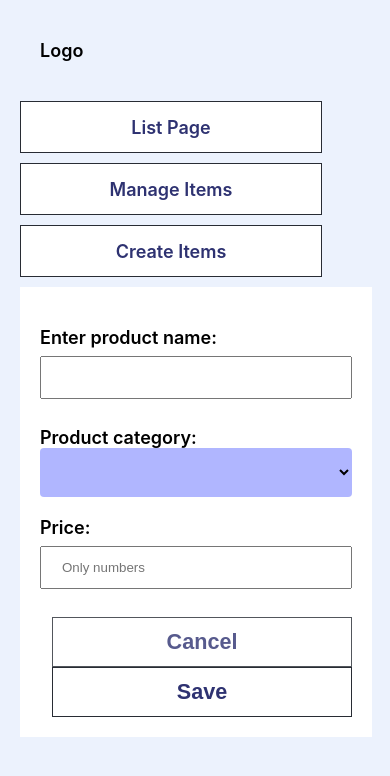
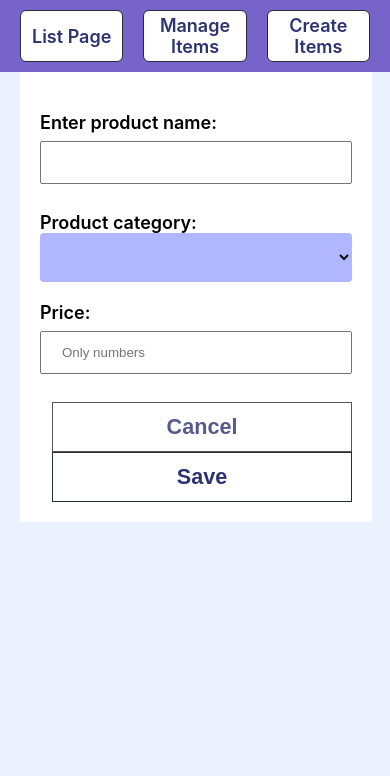
Before and after one commit to chuliy/react-project, a React (Create React App) app: page /createitems in a window 390 px wide. Shown: the top 776 px of the page. Built offline with nearby package versions, Linux system fonts and the light colour scheme; no server answers; a web font is replaced by a local one.

Commit message:
styles on App

```diff
--- a/src/App.css
+++ /dev/null
@@ -1,21 +0,0 @@
-.logo {
-  margin: 30px;
-  padding: 10px;
-}
-
-.link-element {
-  height: 50px;
-  width: 300px;
-  background-color:#fff;
-  border: 1px solid #282c34;
-  display: inline-block;
-  margin: 0px 10px 10px 20px;
-  text-align: center;
-  display: inline-flex;
-  justify-content: center;
-  align-items: center;
-}
-.links {
-  text-decoration: none;
-  color: #2E3271;
-}
--- a/src/App.js
+++ b/src/App.js
@@ -1,4 +1,4 @@
-import './App.css';
+import s from './App.module.css';
 import { Routes, Route, Link } from 'react-router-dom';
 import ListPage from './components/ListPage/ListPage';
 import EditPageFilter from './components/EditPageFilter/EditPageFilter';
@@ -7,8 +7,10 @@ import { Modal } from './components/ModalWindow/Modal';
 import { useState } from 'react';
 
 function App() {
-
-  const [modalState, setModalState] = useState({showModal: false, itemData: {name: null, category: null, cost:null}});
+  const [modalState, setModalState] = useState({
+    showModal: false,
+    itemData: { name: null, category: null, cost: null },
+  });
 
   // state data structure:
   // state = {
@@ -26,28 +28,37 @@ function App() {
 
   return (
     <div>
-      <Modal modalState={modalState} modalStateHandler={modalStateHandler}/>
-      <div className="logo">Logo</div>
-      <div>
-        <div className="link-element" data-cy="list-page">
-          <Link to="/" className="links">
+      <Modal modalState={modalState} modalStateHandler={modalStateHandler} />
+      <div className={s.logo}>
+        <div className={s.header}>
+          <div className={s.link} data-cy="list-page">
+            <Link to="/" className={s.links}>
               List Page
             </Link>
           </div>
-        <div className="link-element">
-          <Link to="/manageitems" className="links" data-cy="edit-page">
+          <div className={s.link}>
+            <Link to="/manageitems" className={s.links} data-cy="edit-page">
               Manage Items
             </Link>
           </div>
-        <div className="link-element">
-          <Link to="/createitems" className="links" data-cy="create-page">
+          <div className={s.link}>
+            <Link to="/createitems" className={s.links} data-cy="create-page">
               Create Items
             </Link>
           </div>
         </div>
+      </div>
       <Routes>
         <Route path="/" element={<ListPage />} />
-        <Route path="/manageitems" element={<EditPageFilter modalState={modalState} modalStateHandler={modalStateHandler} />} />
+        <Route
+          path="/manageitems"
+          element={
+            <EditPageFilter
+              modalState={modalState}
+              modalStateHandler={modalStateHandler}
+            />
+          }
+        />
         <Route path="/createitems" element={<CreatePage />} />
       </Routes>
     </div>
--- /dev/null
+++ b/src/App.module.css
@@ -0,0 +1,27 @@
+.logo {
+  margin: auto;
+  padding: 10px;
+  background-color: #7764ca;
+  align-items: center;
+}
+.header {
+  display: flex;
+  justify-content: center;
+}
+.link {
+  height: 50px;
+  width: 200px;
+  background-color: #fff;
+  border: 1px solid #282c34;
+  border-radius: 6px;
+  display: inline-block;
+  margin: 0 10px;
+  text-align: center;
+  display: inline-flex;
+  justify-content: center;
+  align-items: center;
+}
+.links {
+  text-decoration: none;
+  color: #2e3271;
+}
--- a/src/components/EditPageFilter/EditPageFilter.module.css
+++ b/src/components/EditPageFilter/EditPageFilter.module.css
@@ -5,12 +5,12 @@
 }
 
 .input {
-  margin-top: 5px;
-  display: block;
-  width: 55%;
-  height: 35px;
-  margin-right: auto;
-  font-size: 12px;
+  padding: 14px 32px 14px 16px;
+  border-radius: 4px 0 0 4px;
+  border: 2px solid #5d0cff;
+  outline: none;
+  width: 520px;
+  margin-left: 24px;
 }
 
 .list {
@@ -18,12 +18,15 @@
 }
 
 .product {
-  list-style: none;
-  margin: 10px 0;
-  padding: 10px;
-  background: rgb(240, 227, 241);
+  align-items: center;
+  background: linear-gradient(90deg, rgb(240, 227, 241), rgb(233, 112, 241));
+  border-radius: 5px;
+  color: #fff;
   display: flex;
-  justify-content: right;
+  justify-content: space-between;
+  margin: 4px auto;
+  padding: 16px;
+  width: 90%;
 }
 .productInitial {
   list-style: none;
@@ -73,7 +76,7 @@
 .buttonDelete {
   margin-left: 10px;
   appearance: none;
-  background-color: #2c116d;
+  background-color: #815dd6;
   border: 1px solid rgba(27, 31, 35, 0.15);
   border-radius: 6px;
   box-shadow: rgba(27, 31, 35, 0.1) 0 1px 0;
--- a/src/components/ListPage/ListPage.css
+++ /dev/null
@@ -1,12 +0,0 @@
-.list-page-main-container {
-    display: flex;
-    width: 100%;
-    min-height: 70vh;
-}
-
-@media (min-width: 1px) and (max-width: 995px) {
-    .list-page-main-container  {
-        display: block;
-        min-height:auto;
-    }
-  }
--- a/src/components/ListPage/ListPage.jsx
+++ b/src/components/ListPage/ListPage.jsx
@@ -2,7 +2,7 @@ import React, { useState, useEffect } from 'react';
 import { Filter } from './Filter/Filter';
 import { Items } from './Items/Items';
 import { getItems, getCategories } from '../../serverqueries';
-import './ListPage.css';
+import s from './ListPage.module.css';
 
 function initFilterState(categories) {
   const obj = {};
@@ -78,7 +78,7 @@ const ListPage = props => {
   };
   if (products.products) {
     return (
-      <div className="list-page-main-container">
+      <div className={s.container}>
         <Filter
           filters={categories}
           filtersHandler={handleFilters}
--- /dev/null
+++ b/src/components/ListPage/ListPage.module.css
@@ -0,0 +1,12 @@
+.container {
+  display: flex;
+  width: 100%;
+  min-height: 70vh;
+}
+
+@media (min-width: 1px) and (max-width: 995px) {
+  .container {
+    display: block;
+    min-height: auto;
+  }
+}
```
Lines whose indentation alone changed are shown as unchanged.
